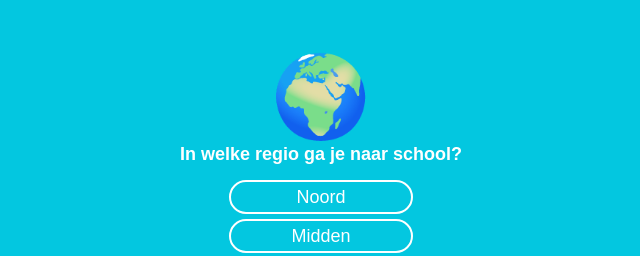
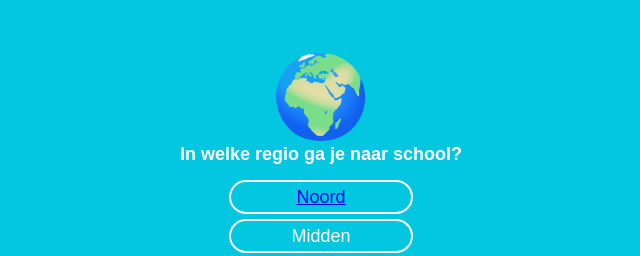
Before and after one commit to blaauwkoen/vrij.school, a plain HTML site: page index.html in a window 1280 px wide. Shown: the top 256 px of the page, 319-959 px from the left. Drawn offline with Linux system fonts and the light colour scheme.

Commit message:
Added link

```diff
--- a/index.html
+++ b/index.html
@@ -9,7 +9,7 @@
 <div class="content">
 <h1>🌍</h1>
 <h2>In welke regio ga je naar school?</h2>
-<div class="noord knop">Noord</div>
+<a href="/noord.php"><div class="noord knop">Noord</div></a>
 <div class="midden knop">Midden</div>
 <div class="midden knop">Zuid</div>
 </div>
```
